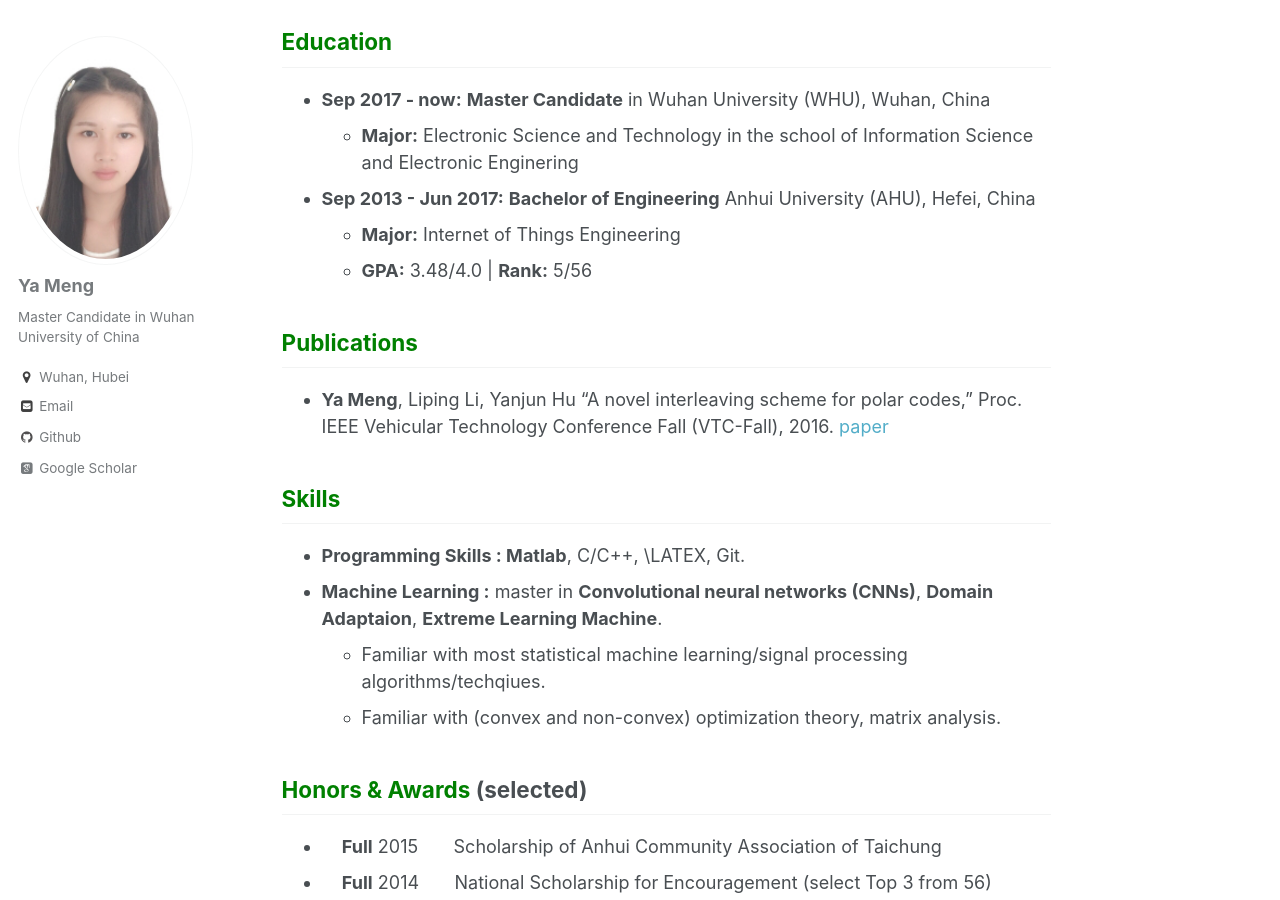
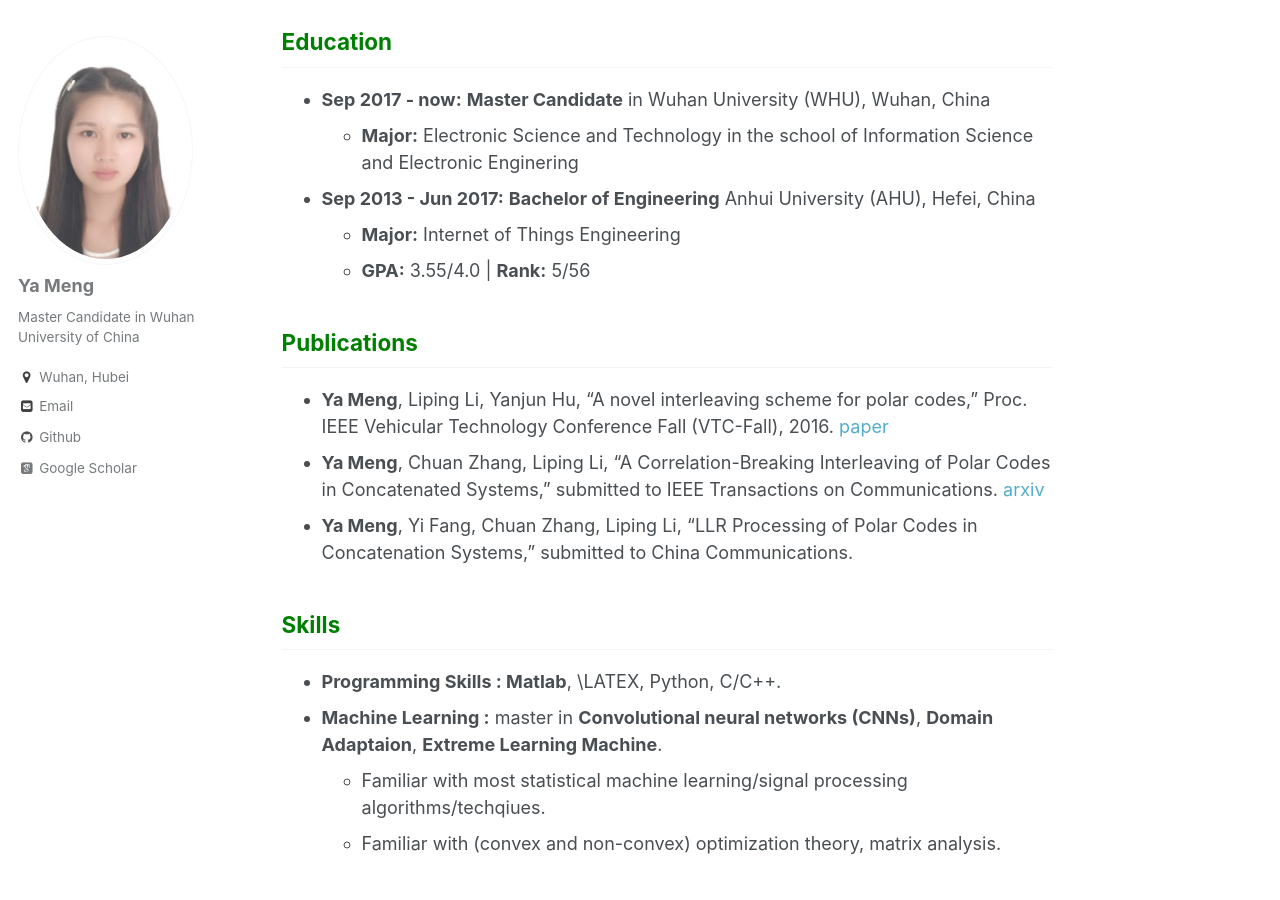
Before and after one commit to mengMia/yameng-ahu.github.io, a Jekyll site: the page built from _pages/about.md, in a window 1280 px wide and 900 px high, scrolled down 447 px. Built offline with Jekyll 4.4.1, drawn with Linux system fonts in a browser that asks for light colours; some web fonts are replaced.

Commit message:
Update about.md

```diff
--- a/_pages/about.md
+++ b/_pages/about.md
@@ -21,14 +21,19 @@ decoding of polar codes, and to use this error pattern to improve the performanc
 
 * **Sep 2013 - Jun 2017:** **Bachelor of Engineering** Anhui University (AHU), Hefei, China
   - **Major:**  Internet of Things Engineering
-  - **GPA:** 3.48/4.0 \| **Rank:** 5/56 &nbsp;&nbsp;
+  - **GPA:** 3.55/4.0 \| **Rank:** 5/56 &nbsp;&nbsp;
 
 ## <span style="color: green"> Publications </span>
-* **Ya Meng**, Liping Li, Yanjun Hu “A novel interleaving scheme for polar codes,” Proc. IEEE Vehicular
+* **Ya Meng**, Liping Li, Yanjun Hu, “A novel interleaving scheme for polar codes,” Proc. IEEE Vehicular
 Technology Conference Fall (VTC-Fall), 2016. [paper](https://ieeexplore.ieee.org/stamp/stamp.jsp?tp=&arnumber=7880865)
+* **Ya Meng**, Chuan Zhang, Liping Li, “A Correlation-Breaking Interleaving of Polar Codes in
+Concatenated Systems,” submitted to IEEE Transactions on Communications. [arxiv](https://arxiv.org/pdf/1702.05202v2.pdf
+)
+* **Ya Meng**, Yi Fang, Chuan Zhang, Liping Li, “LLR Processing of Polar Codes in Concatenation
+Systems,” submitted to China Communications.
 
 ## <span style="color: green"> Skills </span>
-* **Programming Skills : Matlab**, C/C++, \LATEX, Git.
+* **Programming Skills : Matlab**, \LATEX, Python, C/C++.
 * **Machine Learning :** master in **Convolutional neural networks (CNNs)**, **Domain Adaptaion**, **Extreme Learning Machine**.
   - Familiar with most statistical machine learning/signal processing algorithms/techqiues.
   - Familiar with (convex and non-convex) optimization theory, matrix analysis.
```
